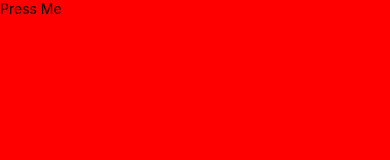
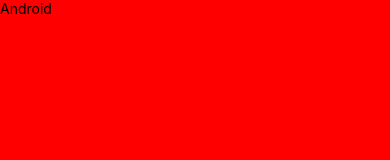
Before and after one commit to Danicolassssss/devReact, a React Native app: screen / in a window 390 px wide. Shown: the top 160 px of the page. Built offline with nearby package versions, Linux system fonts and the light colour scheme.

Commit message:
DÉTECTER LE TYPE DE TÉLÉPHONE

```diff
--- a/App.js
+++ b/App.js
@@ -1,19 +1,16 @@
-import { Text,View,Image } from "react-native";
+import { Text,View,Image,Platform } from "react-native";
 import { SafeAreaProvider, SafeAreaView } from "react-native-safe-area-context";
 import { useState } from "react";
 import { Child } from "./components/Child";
 
 
 export default function App() {
-  const [age, setAge] = useState(0);
-  function hello(name){
-    setAge(age+1);
-  }
-  console.log(age);
+
   return (
     <SafeAreaProvider>
       <SafeAreaView style={{backgroundColor:"red", flex:1}}>
-        <Child onPress={hello} />
+
+        {Platform.OS === "ios" ? <Text>IOS</Text> : <Text>Android</Text>}
       </SafeAreaView>
     </SafeAreaProvider>
 
```
